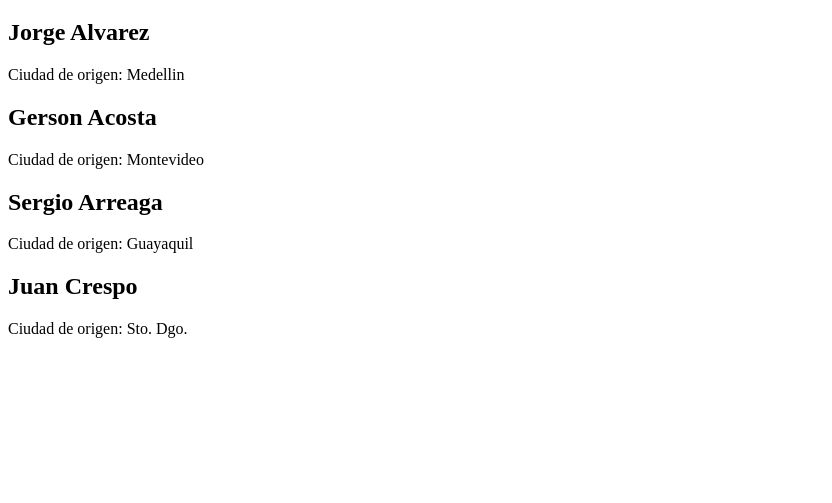
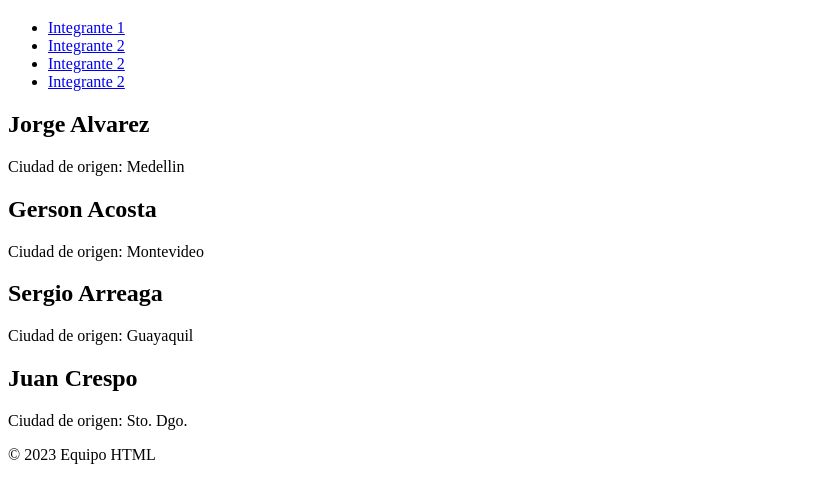
Before and after one commit to jpcrespoo/test-html1, a plain HTML site: page index.html in a window 1280 px wide. Shown: the part 61-564 px from the top of the page, without its empty margins (0-832 px from the left). Drawn offline with Linux system fonts and the light colour scheme.

Commit message:
Agregando etiquetas de estructura semantica

```diff
--- a/index.html
+++ b/index.html
@@ -5,17 +5,40 @@
     <title>Tarea</title>
 </head>
 <body>
-    <h1>INTRODUCCIÓN A HTML - PRÁCTICA EN EQUIPO </h1>
-    <h2>Jorge Alvarez</h2>
-    <p>Ciudad de origen: Medellin </p>
 
-    <h2>Gerson Acosta</h2>
-    <p>Ciudad de origen: Montevideo </p>
+    <header>
+        <h1>INTRODUCCIÓN A HTML - PRÁCTICA EN EQUIPO </h1>
+    </header>
+    <nav>
+        <ul>
+            <li><a href="#integrante1">Integrante 1</a></li>
+            <li><a href="#integrante2">Integrante 2</a></li>
+            <li><a href="#integrante3">Integrante 2</a></li>
+            <li><a href="#integrante4">Integrante 2</a></li>
+        </ul>
+    </nav>
+    <main>
+        <section>
+            <h2 id="integrante1">Jorge Alvarez</h2>
+            <p>Ciudad de origen: Medellin </p>
+        </section>
 
-    <h2>Sergio Arreaga</h2>
-    <p>Ciudad de origen: Guayaquil </p>
+        <section>
+            <h2 id="integrante2">Gerson Acosta</h2>
+            <p>Ciudad de origen: Montevideo </p>
+        </section>
+        <section>
+            <h2 id="integrante3">Sergio Arreaga</h2>
+            <p>Ciudad de origen: Guayaquil </p>
+        </section>
+        <section>
+            <h2 id="integrante4">Juan Crespo</h2>
+            <p>Ciudad de origen: Sto. Dgo. </p>
+        </section>
+    </main>
+    <footer>
+        <p>© 2023 Equipo HTML</p>
+    </footer>
 
-    <h2>Juan Crespo</h2>
-    <p>Ciudad de origen: Sto. Dgo. </p>
 </body>
 </html>
```
